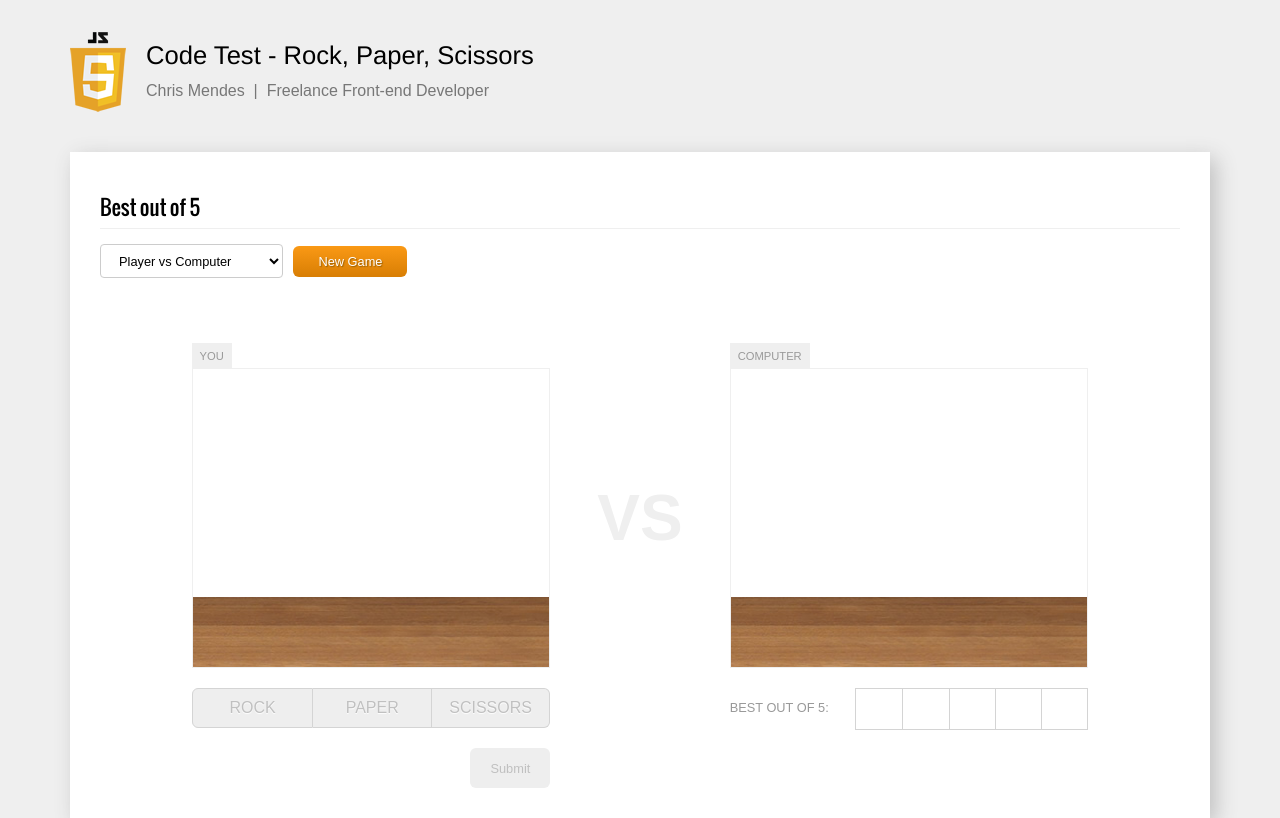
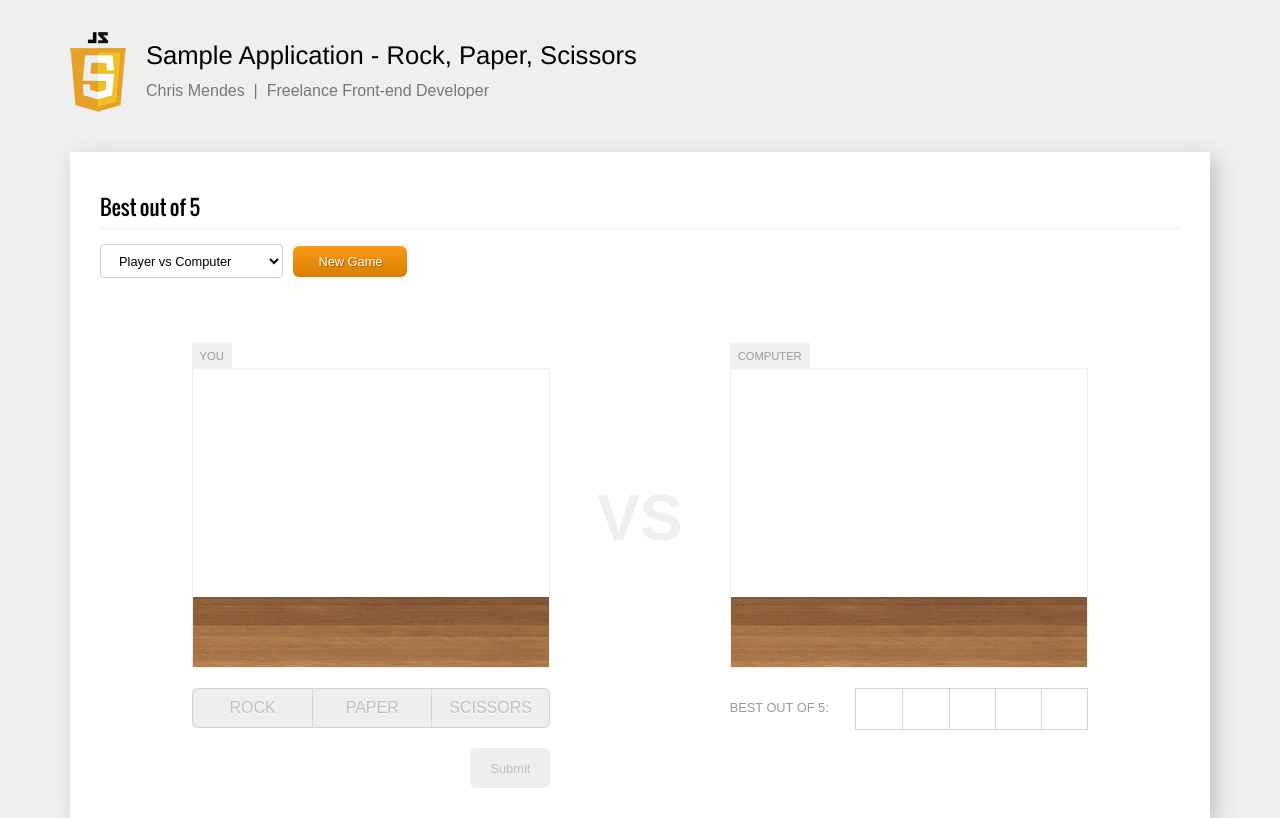
Before and after one commit to chrismendes/sampleapp-rockpaperscissors, a website: page src/index.html in a window 1280 px wide. Drawn offline with nearby package versions, Linux system fonts and the light colour scheme.

Commit message:
Minor edit to header copy

```diff
--- a/src/index.html
+++ b/src/index.html
@@ -21,7 +21,7 @@
       <header class="layout-header">
         <div class="app-title">
           <img class="app-title--logo" src="assets/img/logo.png" width="56" height="80" alt="JavaScript"/>
-          <h1>Code Test - Rock, Paper, Scissors</h1>
+          <h1>Sample Application - Rock, Paper, Scissors</h1>
           <p class="app-title--author">Chris Mendes &nbsp;|&nbsp; Freelance Front-end Developer</p>
         </div>
       </header>
```
